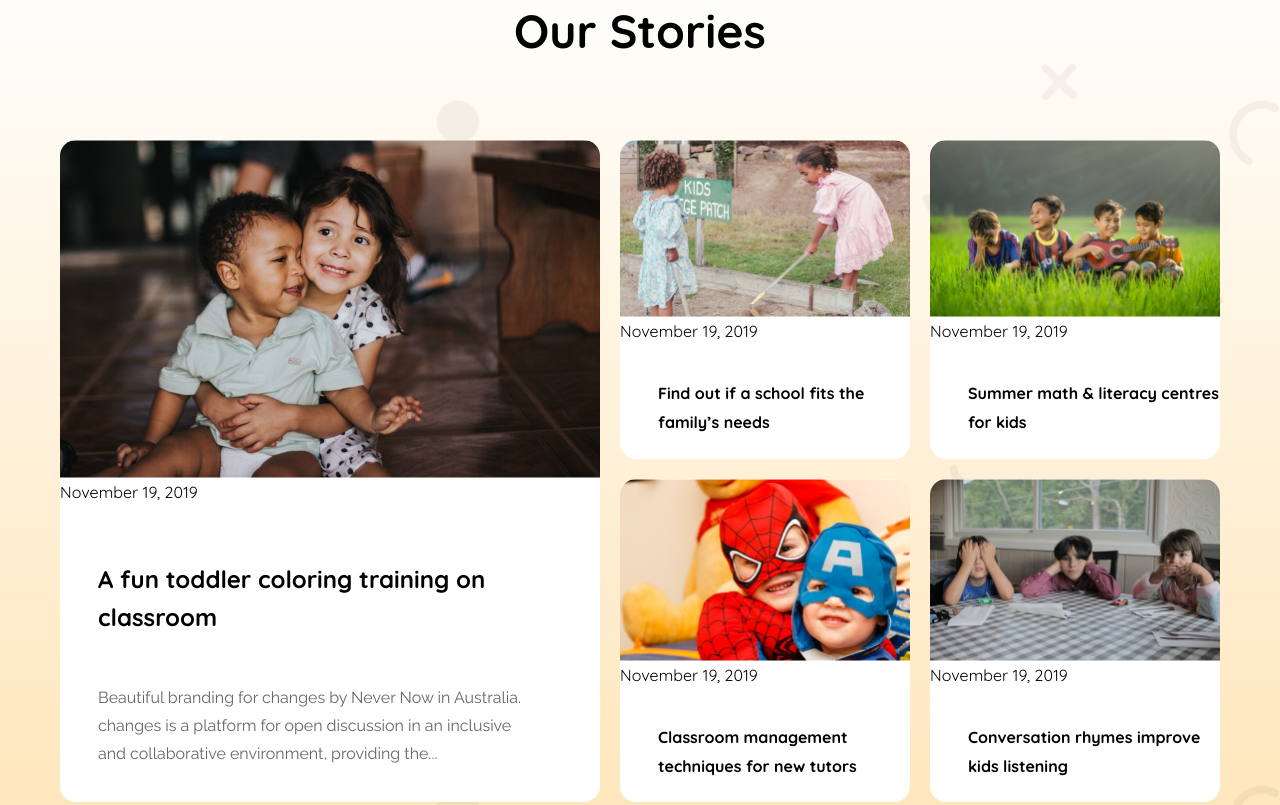
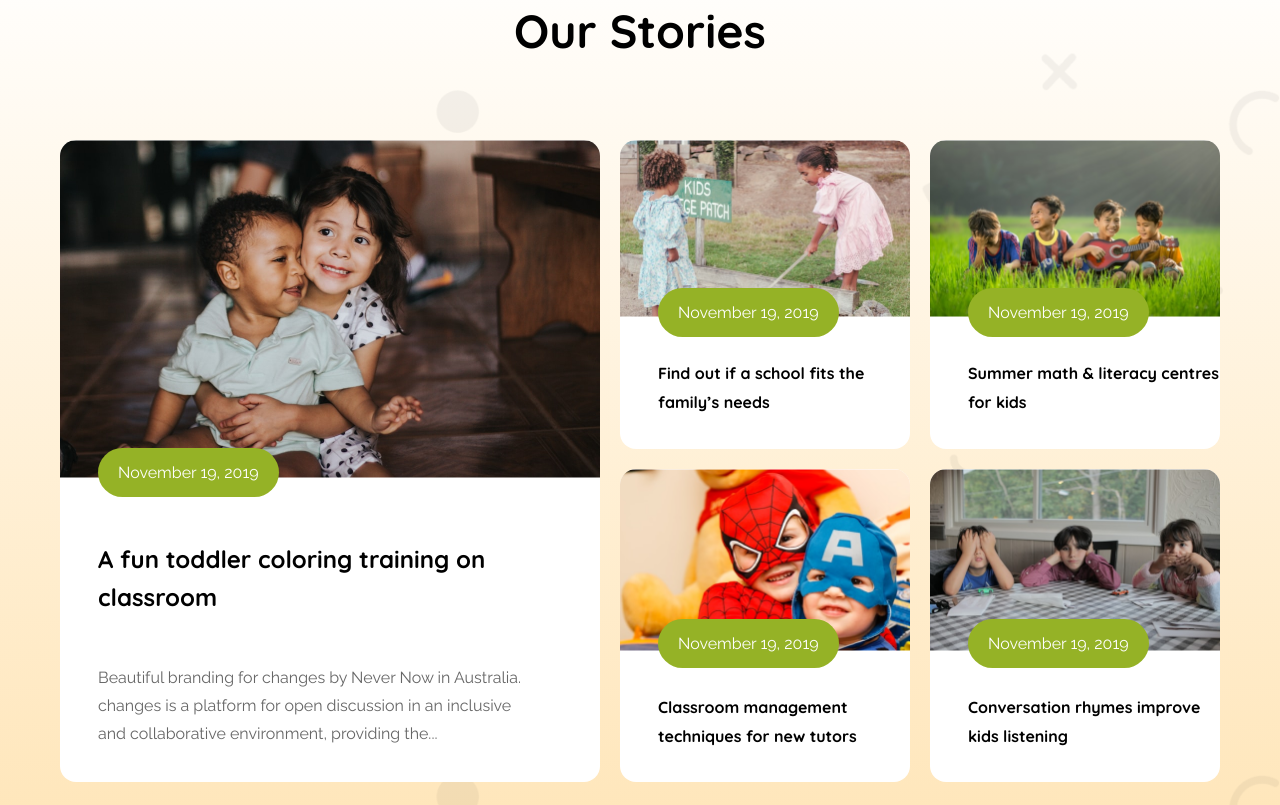
Before and after one commit to refatkhan/kids-school, a plain HTML site: page index.html in a window 1280 px wide. Shown: the part 1637-2442 px from the top of the page. Drawn offline with Linux system fonts and the light colour scheme.

Commit message:
try chalenging part

```diff
--- a/style.css
+++ b/style.css
@@ -286,7 +286,21 @@ border: none;
     color: #000000;
     margin-left: 38px;
     margin-top: 38px;
-
+}
+.stories-card, .left-card {
+    position: relative;
+}
+.stories span{
+    position: absolute;
+    font-size: 1rem;
+    line-height: 29px;
+    font-family: "Raleway", serif;
+    color: #FFFFFF;
+    padding: 10px 20px;
+    background-color: #95B226;
+    border-radius: 48px;
+    top: 48%;
+    left: 38px;
 }
 
 /* ----------------------Footer-------------------------- */
```
